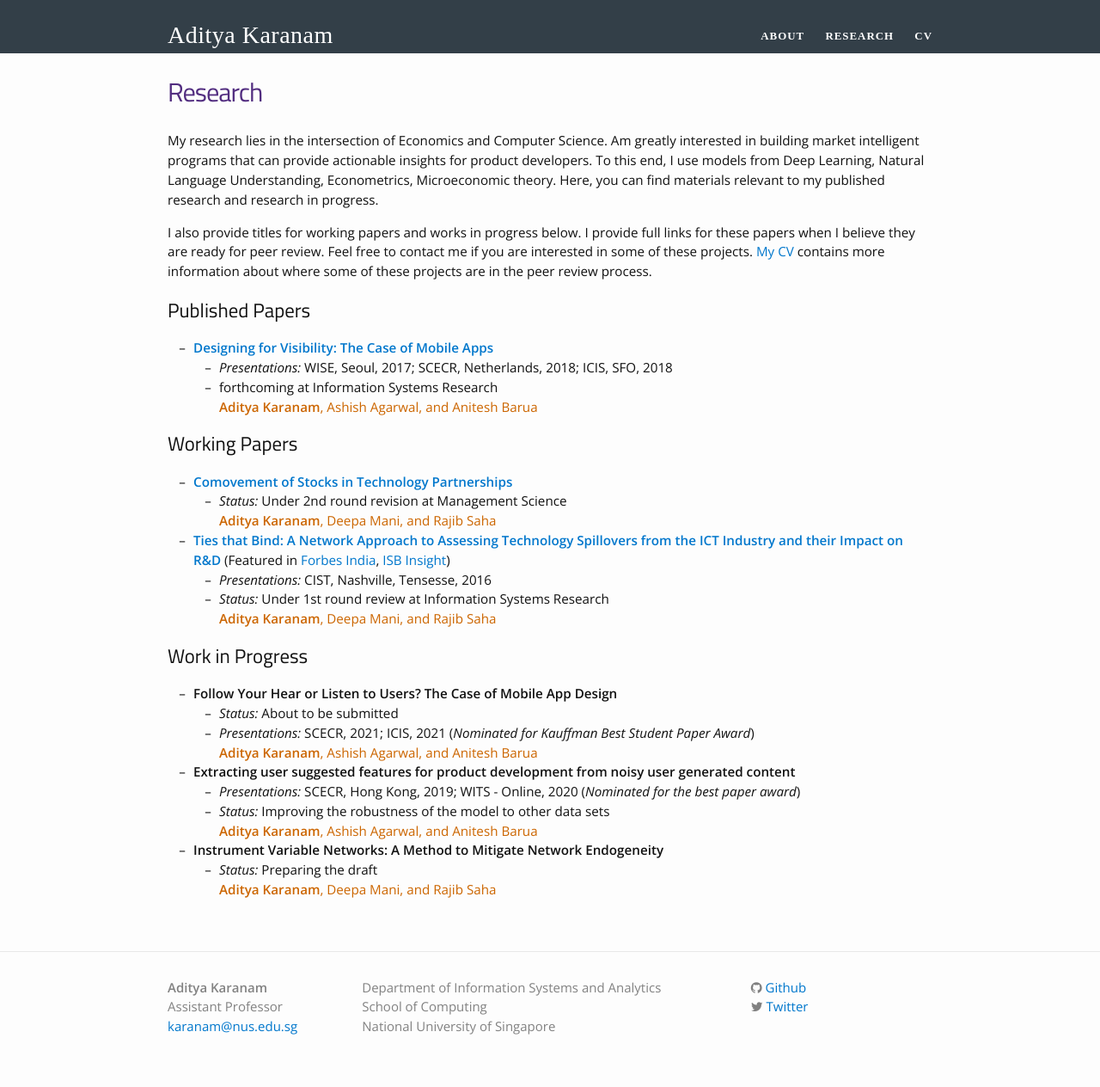
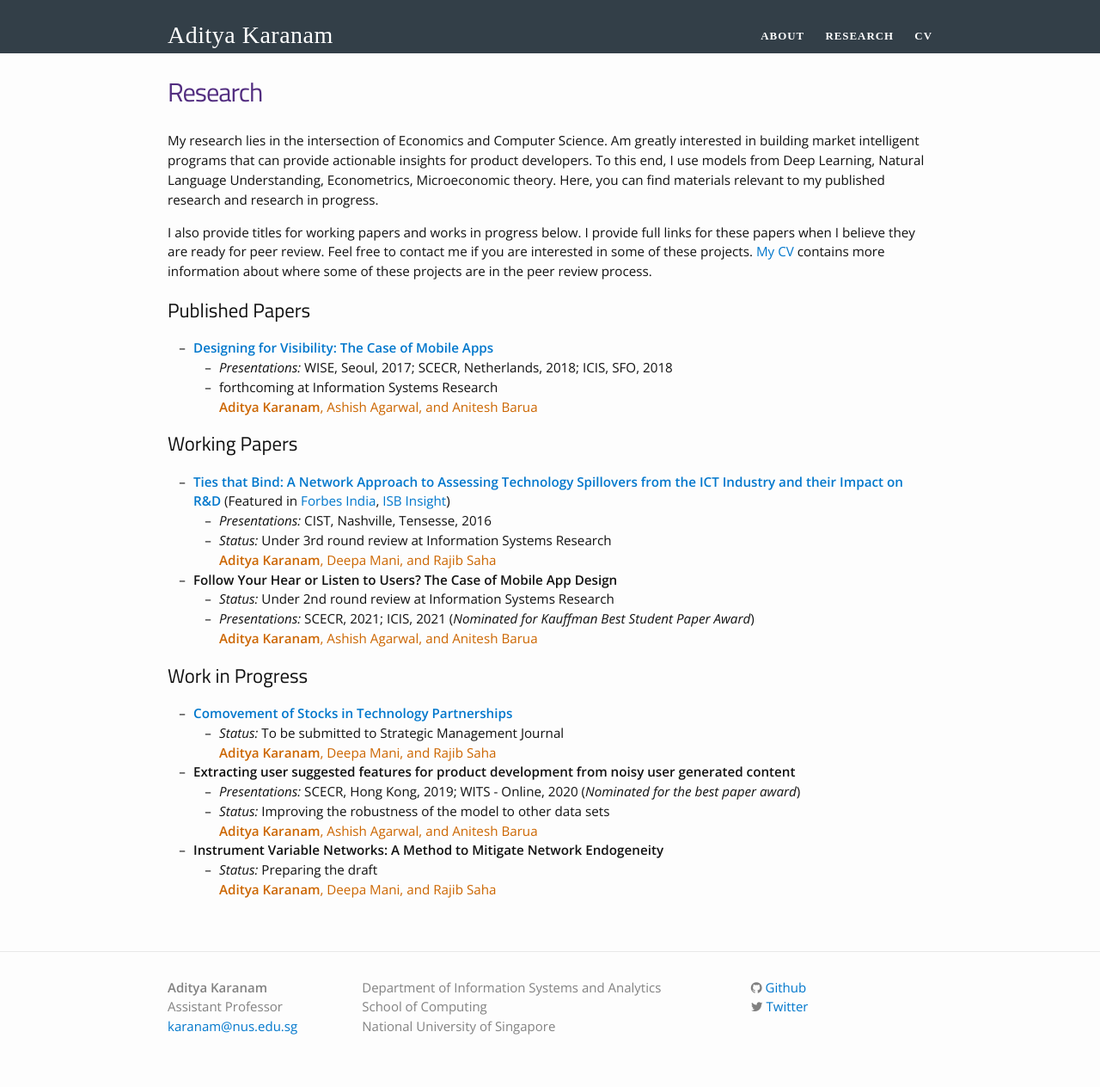
Before and after one commit to askaranam/askaranam.github.io, a Jekyll site: the page built from research.md, in a window 1280 px wide. Shown: the whole page at 86% size. Built offline with Jekyll 4.4.1, drawn with Linux system fonts in a browser that asks for light colours; nearby versions of some CDN libraries; some web fonts are replaced.

Commit message:
Update research.md

```diff
--- a/research.md
+++ b/research.md
@@ -22,22 +22,21 @@ I also provide titles for working papers and works in progress below. I provide
 
 ## Working Papers
 
-* **[Comovement of Stocks in Technology Partnerships](https://papers.ssrn.com/sol3/papers.cfm?abstract_id=3534561)**
-    * *Status:* Under 2nd round revision at Management Science <br/>
-    <span style="color: rgb(204,102,0)"><b>Aditya Karanam</b>, Deepa Mani, and Rajib Saha</span>
-
 * **[Ties that Bind: A Network Approach to Assessing Technology Spillovers from the ICT Industry and their Impact on R&D](https://papers.ssrn.com/sol3/papers.cfm?abstract_id=3436764)** (Featured in [Forbes India](http://www.forbesindia.com/article/isbinsight/more-bang-for-your-digital-spend-technology-and-rd/49951/1), [ISB Insight](http://isbinsight.isb.edu/the-digital-transformation-of-rd/)) <br/>
     * *Presentations:*  CIST, Nashville, Tensesse, 2016
-    * *Status:* Under 1st round review at Information Systems Research <br/>
+    * *Status:* Under 3rd round review at Information Systems Research <br/>
     <span style="color: rgb(204,102,0)"><b>Aditya Karanam</b>, Deepa Mani, and Rajib Saha</span> <br/>
 
+* **Follow Your Hear or Listen to Users? The Case of Mobile App Design**
+    * *Status:* Under 2nd round review at Information Systems Research <br/>
+    * *Presentations:*  SCECR, 2021; ICIS, 2021 (*Nominated for Kauffman Best Student Paper Award*) <br/>
+    <span style="color: rgb(204,102,0)"><b>Aditya Karanam</b>, Ashish Agarwal, and Anitesh Barua</span>
 
 ## Work in Progress
 
-* **Follow Your Hear or Listen to Users? The Case of Mobile App Design**
-    * *Status:* About to be submitted <br/>
-    * *Presentations:*  SCECR, 2021; ICIS, 2021 (*Nominated for Kauffman Best Student Paper Award*) <br/>
-    <span style="color: rgb(204,102,0)"><b>Aditya Karanam</b>, Ashish Agarwal, and Anitesh Barua</span>
+* **[Comovement of Stocks in Technology Partnerships](https://papers.ssrn.com/sol3/papers.cfm?abstract_id=3534561)**
+    * *Status:* To be submitted to Strategic Management Journal <br/>
+    <span style="color: rgb(204,102,0)"><b>Aditya Karanam</b>, Deepa Mani, and Rajib Saha</span>
 
 * **Extracting user suggested features for product development from noisy user generated content**
     * *Presentations:*  SCECR, Hong Kong, 2019; WITS - Online, 2020 (*Nominated for the best paper award*)
```
